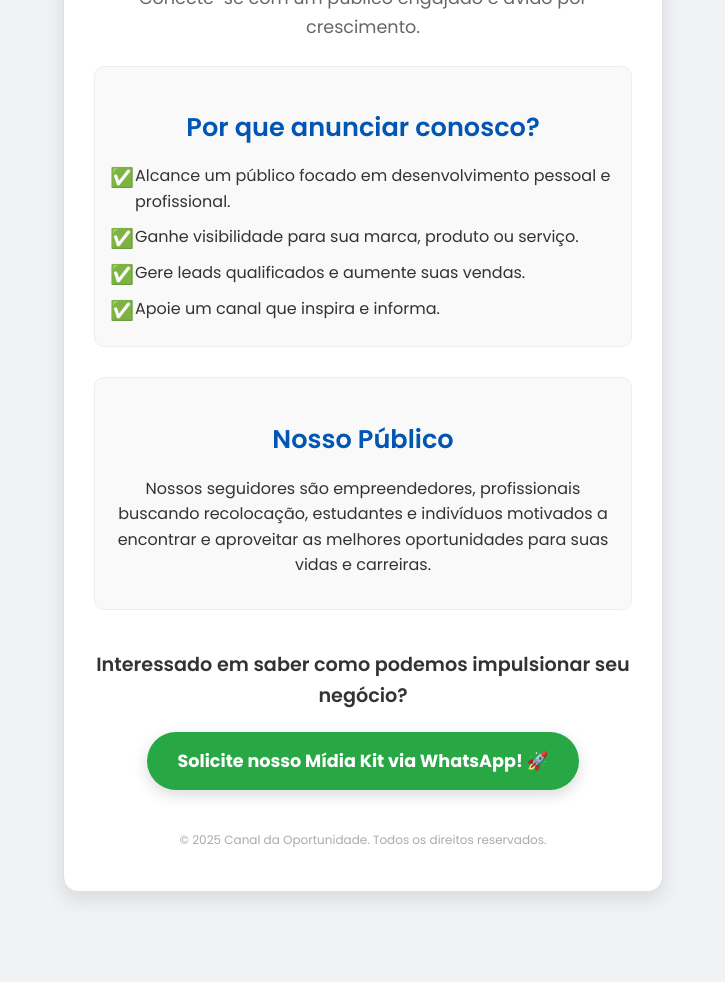
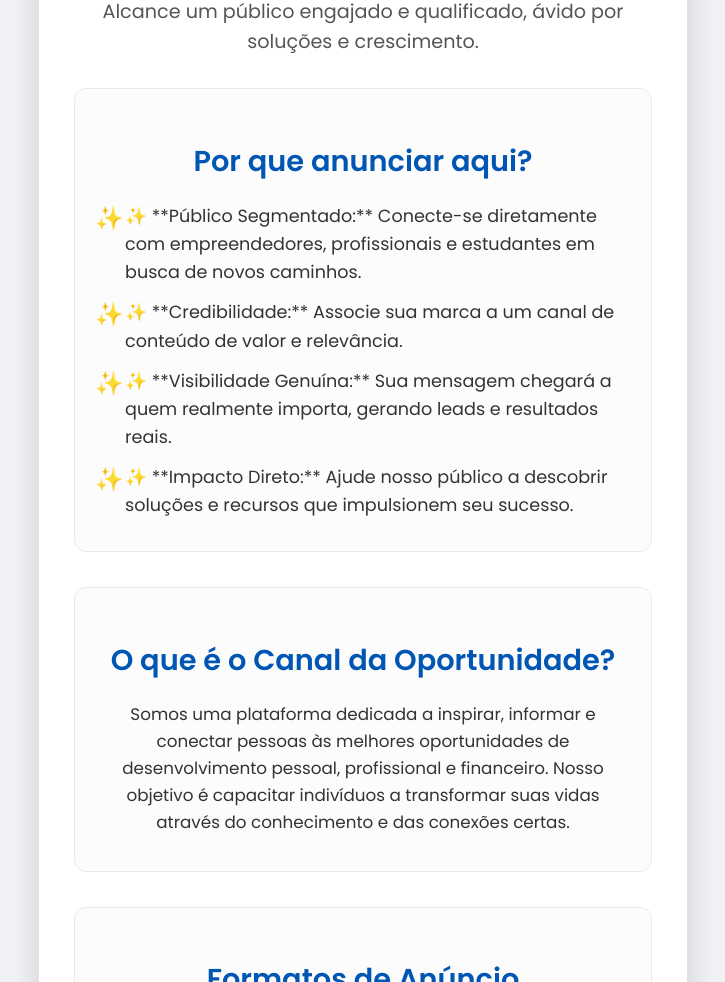
Before and after one commit to wiggers12/teste, a plain HTML site: page index.html in a window 1280 px wide. Shown: the part 207-1189 px from the top of the page, without its empty margins (277-1002 px from the left). Before the commit the page ends 1119 px from the top, so only its background shows below. Drawn offline with Linux system fonts and the light colour scheme.

Commit message:
Atualizar o index.html

```diff
--- a/index.html
+++ b/index.html
@@ -3,7 +3,7 @@
 <head>
     <meta charset="UTF-8">
     <meta name="viewport" content="width=device-width, initial-scale=1.0">
-    <title>Anuncie no Canal da Oportunidade - Dê Visibilidade ao seu Negócio!</title>
+    <title>Anuncie Conosco - Canal da Oportunidade | Dê Visibilidade ao Seu Negócio!</title>
 
     <link href="https://fonts.googleapis.com/css2?family=Poppins:wght@400;600;700&display=swap" rel="stylesheet">
 
@@ -13,9 +13,10 @@
             --cor-secundaria: #0056b3; /* Azul mais escuro */
             --cor-texto: #333333;
             --cor-fundo: #F0F2F5;
-            --cor-botao: #28A745; /* Verde para ação de contato */
-            --cor-botao-hover: #218838;
+            --cor-botao: #4CAF50; /* Verde para ação de contato (crescimento) */
+            --cor-botao-hover: #43A047;
             --cor-borda-card: #E0E0E0;
+            --cor-destaque: #FFD700; /* Ouro para destaque */
         }
 
         body {
@@ -35,10 +36,10 @@
         .container {
             background-color: #FFFFFF;
             border-radius: 15px;
-            box-shadow: 0 8px 20px rgba(0, 0, 0, 0.1);
-            padding: 30px;
+            box-shadow: 0 10px 30px rgba(0, 0, 0, 0.15); /* Sombra mais proeminente */
+            padding: 35px; /* Mais espaço interno */
             text-align: center;
-            max-width: 600px; /* Um pouco mais largo para conteúdo de negócio */
+            max-width: 650px; /* Mais largo para mais conteúdo */
             width: 100%;
             box-sizing: border-box;
             border: 1px solid var(--cor-borda-card);
@@ -46,64 +47,70 @@
 
         header h1 {
             color: var(--cor-primaria);
-            font-size: 2.5em;
-            margin-bottom: 10px;
+            font-size: 2.8em; /* Título maior */
+            margin-bottom: 15px; /* Mais espaço */
             font-weight: 700;
-            line-height: 1.2;
+            line-height: 1.1;
         }
 
         header p {
-            font-size: 1.1em;
-            color: #666;
-            margin-bottom: 25px;
+            font-size: 1.2em; /* Texto maior */
+            color: #555; /* Cor mais suave */
+            margin-bottom: 30px; /* Mais espaço */
         }
 
         .secao {
-            margin-bottom: 30px;
-            padding: 15px;
-            border-radius: 10px;
-            background-color: #f9f9f9;
-            border: 1px solid #eee;
+            margin-bottom: 35px; /* Mais espaço entre seções */
+            padding: 20px;
+            border-radius: 12px; /* Cantos um pouco mais arredondados */
+            background-color: #fcfcfc; /* Fundo mais claro */
+            border: 1px solid #e9e9e9;
         }
 
         .secao h3 {
             color: var(--cor-secundaria);
-            font-size: 1.6em;
-            margin-bottom: 15px;
+            font-size: 1.8em; /* Título de seção maior */
+            margin-bottom: 18px; /* Mais espaço */
             font-weight: 600;
         }
 
+        .secao p {
+            font-size: 1.05em; /* Texto um pouco maior */
+            margin-bottom: 15px;
+        }
+
         .secao ul {
-            list-style: none; /* Remove bolinhas */
+            list-style: none;
             padding: 0;
             margin: 0;
             text-align: left;
         }
 
         .secao ul li {
-            margin-bottom: 10px;
-            font-size: 1em;
+            margin-bottom: 12px; /* Mais espaço entre itens da lista */
+            font-size: 1.1em; /* Texto da lista maior */
             color: var(--cor-texto);
             position: relative;
-            padding-left: 25px; /* Espaço para o ícone */
+            padding-left: 30px; /* Mais espaço para o ícone */
         }
 
         .secao ul li:before {
-            content: '✅'; /* Ícone de check */
+            content: '✨'; /* Ícone de brilho */
             position: absolute;
             left: 0;
-            color: var(--cor-desconto); /* Verde do check */
-            font-size: 1.2em;
+            color: var(--cor-destaque); /* Cor de destaque para o brilho */
+            font-size: 1.3em;
+            top: -2px; /* Ajuste vertical do ícone */
         }
 
         .cta-contato {
-            margin-top: 40px;
+            margin-top: 50px; /* Mais espaço antes do CTA */
         }
 
         .cta-contato p {
-            font-size: 1.2em;
+            font-size: 1.3em; /* Texto do CTA maior */
             color: var(--cor-texto);
-            margin-bottom: 20px;
+            margin-bottom: 25px; /* Mais espaço */
             font-weight: 600;
         }
 
@@ -111,39 +118,52 @@
             display: inline-block;
             background-color: var(--cor-botao);
             color: white;
-            padding: 15px 30px;
+            padding: 18px 40px; /* Botão maior */
             border-radius: 50px;
             text-decoration: none;
             font-weight: 700;
-            font-size: 1.1em;
+            font-size: 1.2em; /* Fonte maior no botão */
             transition: background-color 0.3s ease, transform 0.2s ease;
-            box-shadow: 0 5px 15px rgba(0, 0, 0, 0.15);
+            box-shadow: 0 8px 20px rgba(0, 0, 0, 0.2); /* Sombra mais forte no botão */
         }
 
         .botao-contato:hover {
             background-color: var(--cor-botao-hover);
-            transform: translateY(-3px);
+            transform: translateY(-4px); /* Efeito de elevação maior */
         }
 
         footer {
-            margin-top: 40px;
-            font-size: 0.75em;
-            color: #AAAAAA;
+            margin-top: 50px; /* Mais espaço no rodapé */
+            font-size: 0.8em;
+            color: #999999;
         }
 
         /* Responsividade básica */
         @media (max-width: 480px) {
             .container {
-                padding: 20px;
+                padding: 25px;
             }
             header h1 {
-                font-size: 2em;
+                font-size: 2.2em;
+            }
+            header p {
+                font-size: 1em;
             }
             .secao h3 {
-                font-size: 1.4em;
+                font-size: 1.5em;
+            }
+            .secao ul li {
+                font-size: 1em;
+                padding-left: 20px;
+            }
+            .secao ul li:before {
+                font-size: 1.1em;
+            }
+            .cta-contato p {
+                font-size: 1.1em;
             }
             .botao-contato {
-                padding: 12px 25px;
+                padding: 15px 30px;
                 font-size: 1em;
             }
         }
@@ -152,30 +172,40 @@
 <body>
     <div class="container">
         <header>
-            <h1>Anuncie no Canal da Oportunidade!</h1>
-            <p>Conecte-se com um público engajado e ávido por crescimento.</p>
+            <h1>Anuncie Conosco no Canal da Oportunidade!</h1>
+            <p>Alcance um público engajado e qualificado, ávido por soluções e crescimento.</p>
         </header>
 
         <main>
             <div class="secao">
-                <h3>Por que anunciar conosco?</h3>
+                <h3>Por que anunciar aqui?</h3>
                 <ul>
-                    <li>Alcance um público focado em desenvolvimento pessoal e profissional.</li>
-                    <li>Ganhe visibilidade para sua marca, produto ou serviço.</li>
-                    <li>Gere leads qualificados e aumente suas vendas.</li>
-                    <li>Apoie um canal que inspira e informa.</li>
+                    <li>✨ **Público Segmentado:** Conecte-se diretamente com empreendedores, profissionais e estudantes em busca de novos caminhos.</li>
+                    <li>✨ **Credibilidade:** Associe sua marca a um canal de conteúdo de valor e relevância.</li>
+                    <li>✨ **Visibilidade Genuína:** Sua mensagem chegará a quem realmente importa, gerando leads e resultados reais.</li>
+                    <li>✨ **Impacto Direto:** Ajude nosso público a descobrir soluções e recursos que impulsionem seu sucesso.</li>
                 </ul>
             </div>
 
             <div class="secao">
-                <h3>Nosso Público</h3>
-                <p>Nossos seguidores são empreendedores, profissionais buscando recolocação, estudantes e indivíduos motivados a encontrar e aproveitar as melhores oportunidades para suas vidas e carreiras.</p>
+                <h3>O que é o Canal da Oportunidade?</h3>
+                <p>Somos uma plataforma dedicada a inspirar, informar e conectar pessoas às melhores oportunidades de desenvolvimento pessoal, profissional e financeiro. Nosso objetivo é capacitar indivíduos a transformar suas vidas através do conhecimento e das conexões certas.</p>
+            </div>
+
+            <div class="secao">
+                <h3>Formatos de Anúncio (personalizáveis):</h3>
+                <ul>
+                    <li>✨ **Destaque em Posts/Reels:** Seu produto/serviço integrado ao nosso conteúdo.</li>
+                    <li>✨ **Mencão em Stories:** Alcance rápido e direto com nossa audiência diária.</li>
+                    <li>✨ **Parcerias Estratégicas:** Colaborações em Lives, Workshops ou Webinars.</li>
+                    <li>✨ **Link em Destaque:** Seu link exclusivo na nossa Bio ou em artigos.</li>
+                </ul>
             </div>
 
             <div class="cta-contato">
-                <p>Interessado em saber como podemos impulsionar seu negócio?</p>
+                <p>Pronto para expandir seu alcance e impulsionar seu negócio?</p>
                 <a href="https://wa.me/SEUNUMERODOWHATSAPPCOMDDD" target="_blank" class="botao-contato">
-                    Solicite nosso Mídia Kit via WhatsApp! 🚀
+                    Converse Conosco e Receba a Proposta! 🚀
                 </a>
             </div>
         </main>
```
